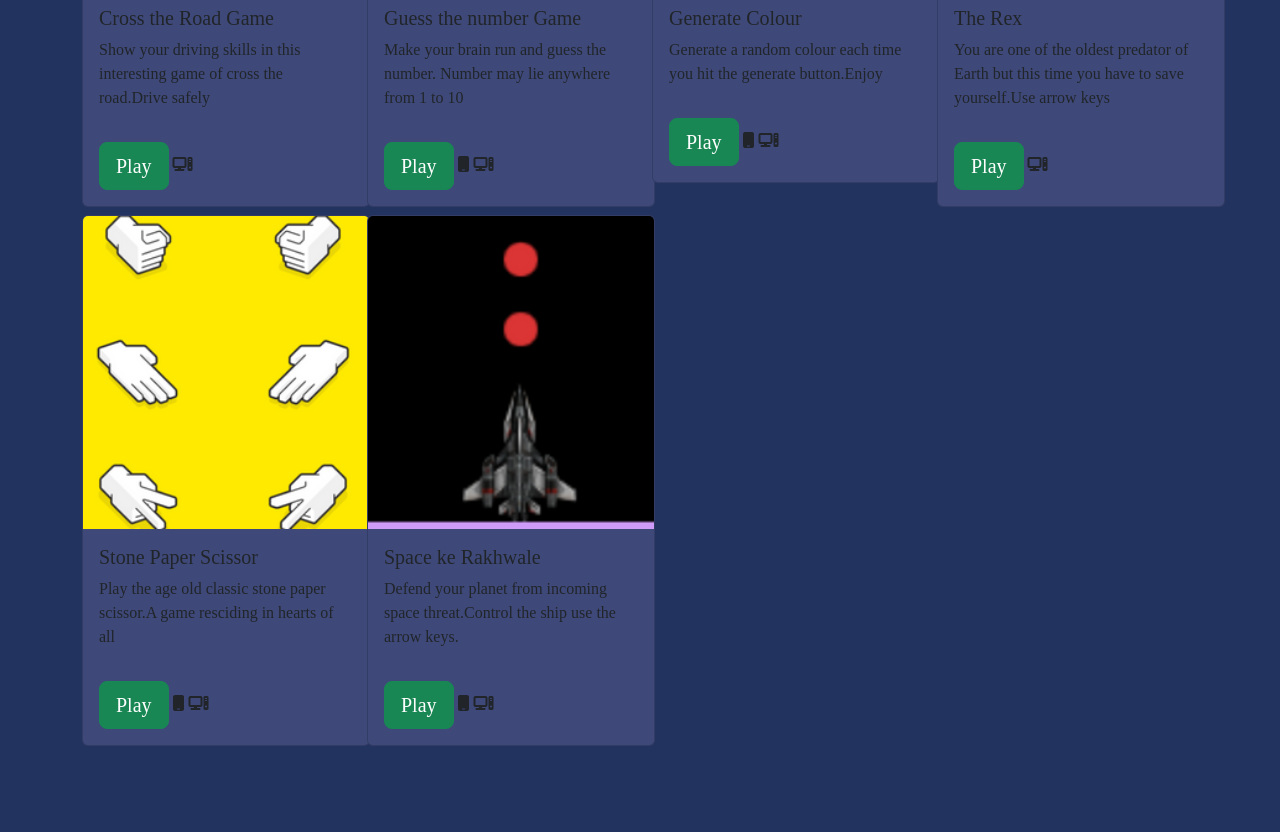
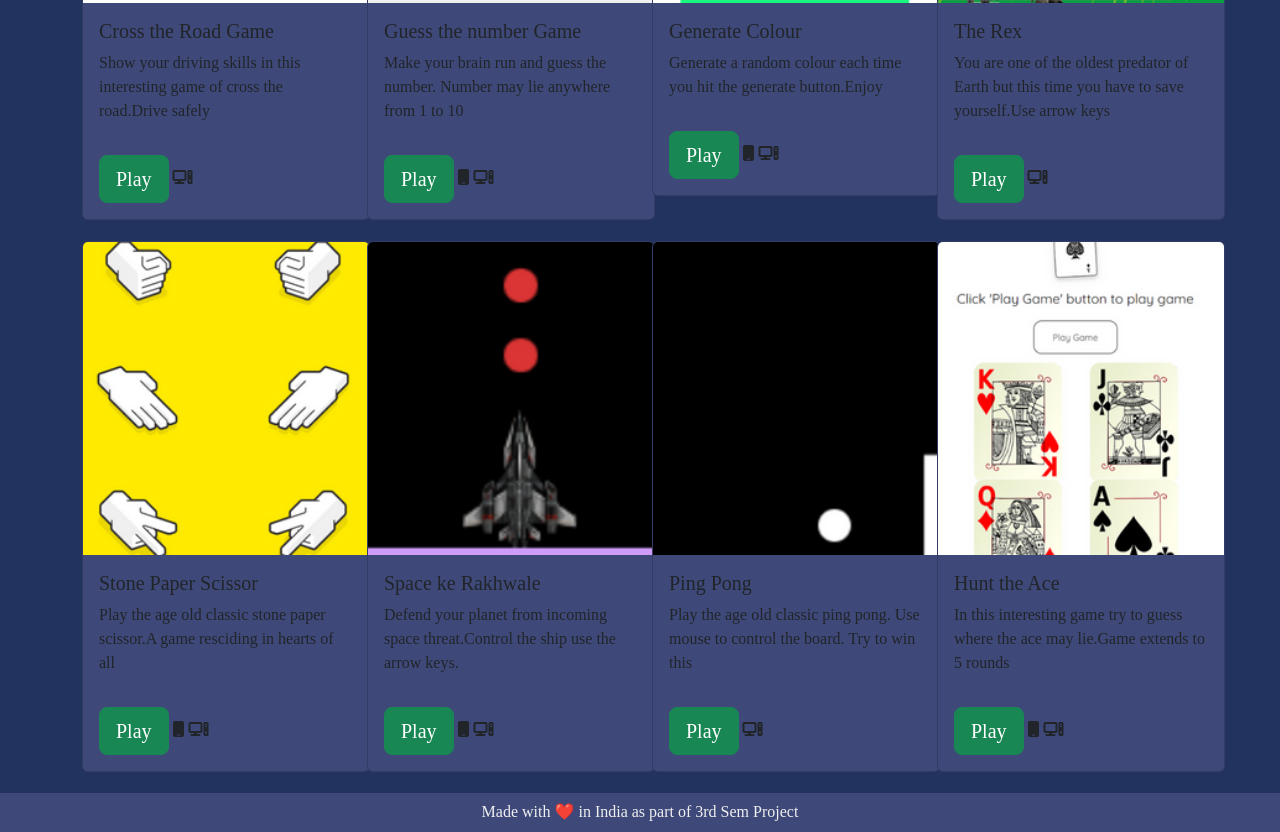
Before and after one commit to whiteknight16/12-AM-Gaming, a plain HTML site: page index.html in a window 1280 px wide. Shown: the part 1751-2583 px from the top of the page. Before the commit the page ends 2505 px from the top, so only its background shows below. Drawn offline with nearby package versions, Linux system fonts and the light colour scheme; a script that the page names is missing; a web font is replaced by a local one.

Commit message:
Another commit

```diff
--- a/index.html
+++ b/index.html
@@ -239,9 +239,44 @@
       </div>
     </div>
 
+    <!-- card 11 -->
+    <div class="col-sm-12 col-lg-3 col-md-4">
+      <div class="card" style="width: 18rem;">
+        <img src="./assests/pingPong.png" class="card-img-top" alt="ping Pong image">
+        <div class="card-body">
+          <h5 class="card-title">Ping Pong</h5>
+          <p class="card-text">Play the age old classic ping pong. Use mouse to control the board. Try to win this</p>
+        </div>
+        <div class="card-body">
+          <a href="https://whiteknight16.github.io/Ping-Pong-/" target="_blank"><button type="button" class="btn btn-success btn-lg ">Play</button></a>
+          <i class="fa-solid fa-computer"></i>
+        </div>
+      </div>
+    </div>
+
+    <!-- card 12 -->
+    <div class="col-sm-12 col-lg-3 col-md-4">
+      <div class="card" style="width: 18rem;">
+        <img src="./assests/Ace.png" class="card-img-top" alt="ace game image">
+        <div class="card-body">
+          <h5 class="card-title">Hunt the Ace</h5>
+          <p class="card-text">In this interesting game try to guess where the ace may lie.Game extends to 5 rounds</p>
+        </div>
+        <div class="card-body">
+          <a href="https://whiteknight16.github.io/The-Ace-Game/" target="_blank"><button type="button" class="btn btn-success btn-lg ">Play</button></a>
+          <i class="fa-solid fa-mobile"></i>
+          <i class="fa-solid fa-computer"></i>
+        </div>
+      </div>
+    </div>
+
 
   </div>
   </div>
+
+  <footer>
+    Made with ❤️ in India as part of 3rd Sem Project
+  </footer>
 </body>
 
 </html>
--- a/styles.css
+++ b/styles.css
@@ -52,6 +52,8 @@ nav{
     width:20vw ;
     height:65vh;
 
+
+
     left:70vw;
     bottom:10vh;
 
@@ -61,6 +63,11 @@ nav{
 }
 
 #games {
+    display: flex;
+    align-items: center;
+    justify-content: center;
+    flex-flow: column;
+
     font-family: gloock;
 
     position: relative;
@@ -80,9 +87,18 @@ nav{
 
 .card{
     background-color:#3E497A;
-    margin-bottom: 3%;
+    margin-bottom:8%;
 }
 
 .row{
     padding-top: 2%;
 }
+
+footer{
+    display: flex;
+    align-items: center;
+    justify-content: center;
+    background-color:#3E497A;
+    height: 3vw;
+    width: 100vw;
+}
```
Also changed, not shown: app.js (deleted), assests/Ace.png (added), assests/pingPong.png (added).
